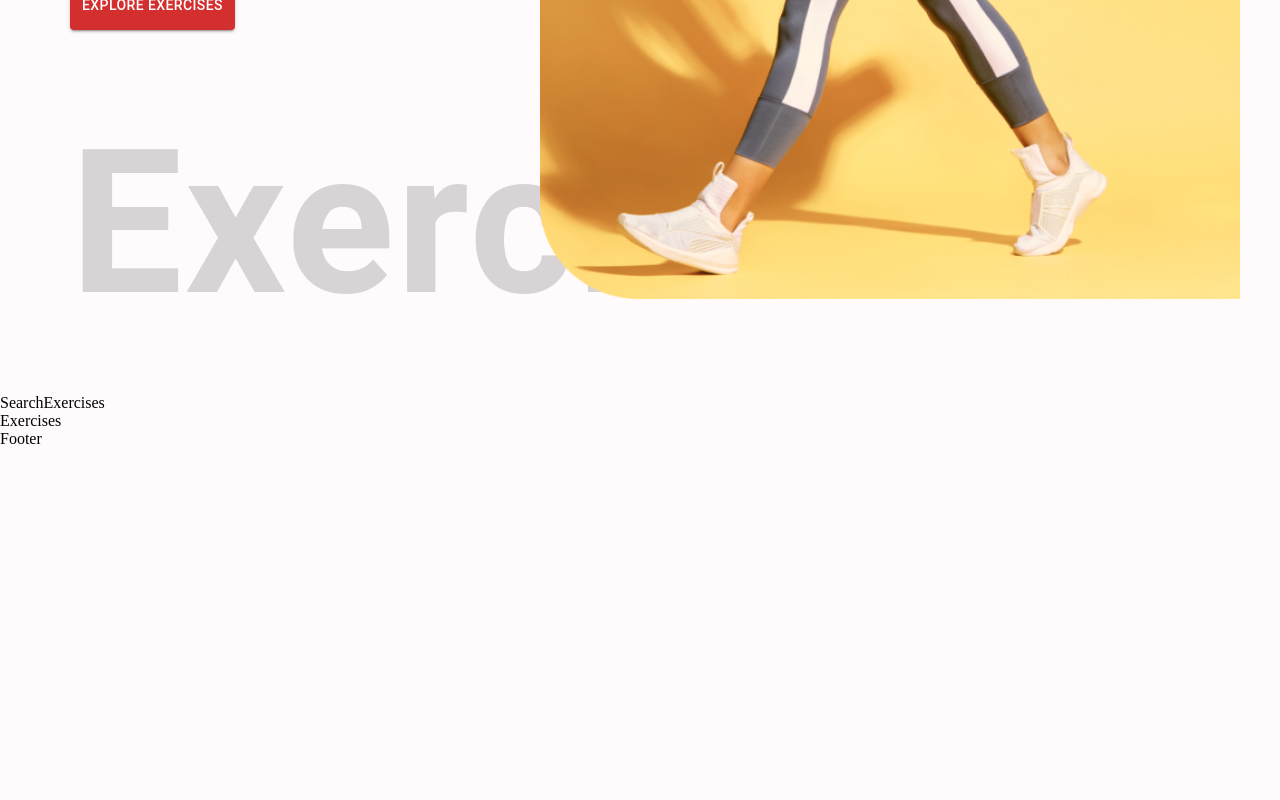
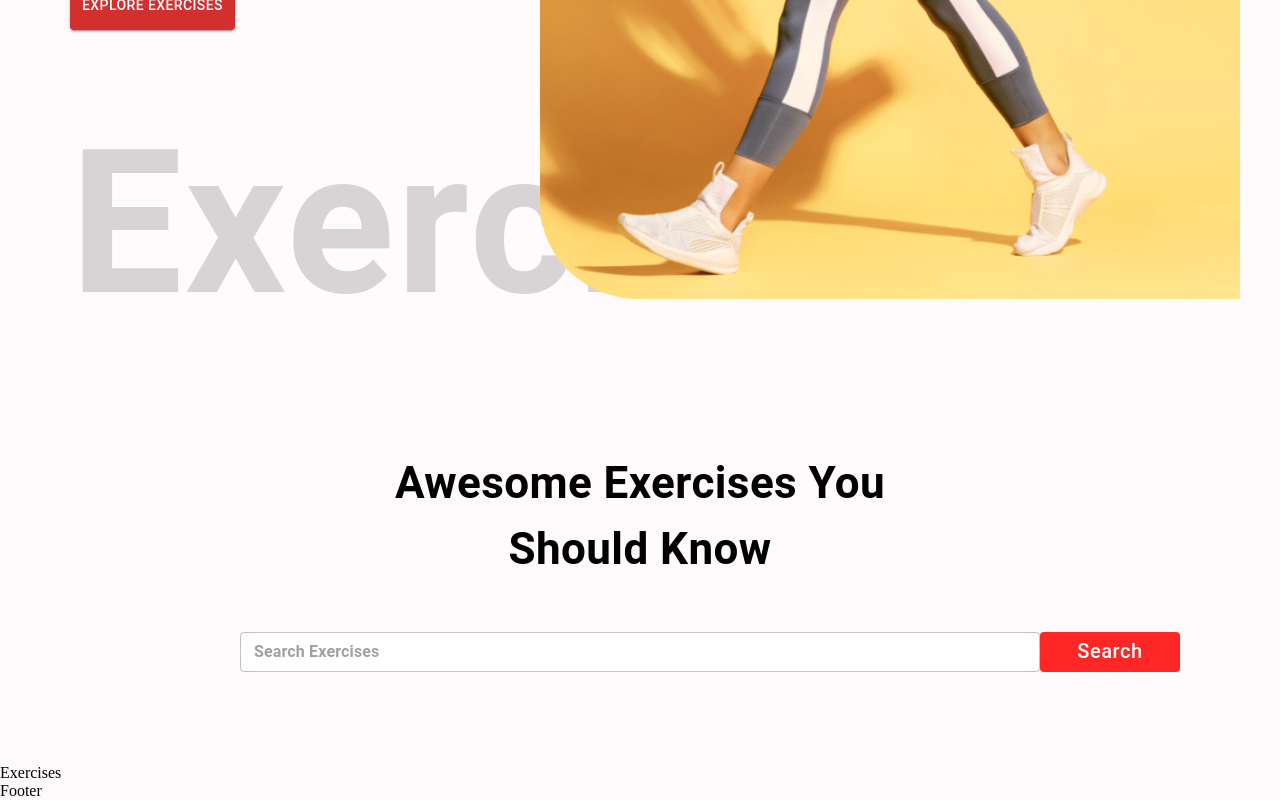
Before and after one commit to mustafasakalli/react-gym-app, a React (Create React App) app: page / in a window 1280 px wide. Shown: the part 577-1377 px from the top of the page. Before the commit the page ends 1025 px from the top, so only its background shows below. Built offline with nearby package versions, Linux system fonts and the light colour scheme.

Commit message:
Add design to searchExercise page

```diff
--- a/src/components/SearchExercises.js
+++ b/src/components/SearchExercises.js
@@ -1,8 +1,64 @@
-import React from 'react'
+import React, { useState, useEffect } from 'react'
+import { Box, TextField, Button, Stack, Typography } from '@mui/material'
+import { borderRadius, textTransform } from '@mui/system'
 
 const SearchExercises = () => {
+
+    const [search, setSearch] = useState('')
+
+    const handleSearch = async () => {
+        if (search) {
+            // const exerciseData = await fetchData()
+        }
+    }
+
     return (
-        <div>SearchExercises</div>
+        <Stack
+            alignItems="center"
+            justifyContent="center"
+            mt="36px"
+            padding="20px"
+        >
+            <Typography
+                fontWeight={700}
+                textAlign="center"
+                mb="50px"
+                sx={{ fontSize: { lg: "44px", xs: "30px" } }}
+            >
+                Awesome Exercises You <br /> Should Know
+            </Typography>
+            <Box position="relative" mb="72px">
+                <TextField
+                    size="small"
+                    placeholder="Search Exercises"
+                    value={search}
+                    onChange={e => setSearch(e.target.value.toLowerCase())}
+                    sx={{
+                        input: { fontWeight: "600", border: "none", borderRadius: "6px" },
+                        width: { lg: "800px", sm: "380px" },
+                        backgroundColor: "#fff",
+                        borderRadius: "40px"
+                    }}
+
+                />
+                <Button
+                    className="search-btn"
+                    sx={{
+                        bgcolor: "#ff2625",
+                        color: "#fff",
+                        textTransform: "none",
+                        width: { lg: "140px", xs: "60px" },
+                        fontSize: { lg: "20px", xs: "14px" },
+                        height: "40px",
+                        position: "absolute"
+                    }}
+                    onClick={handleSearch}
+                >
+                    Search
+                </Button>
+
+            </Box>
+        </Stack>
     )
 }
 
```
